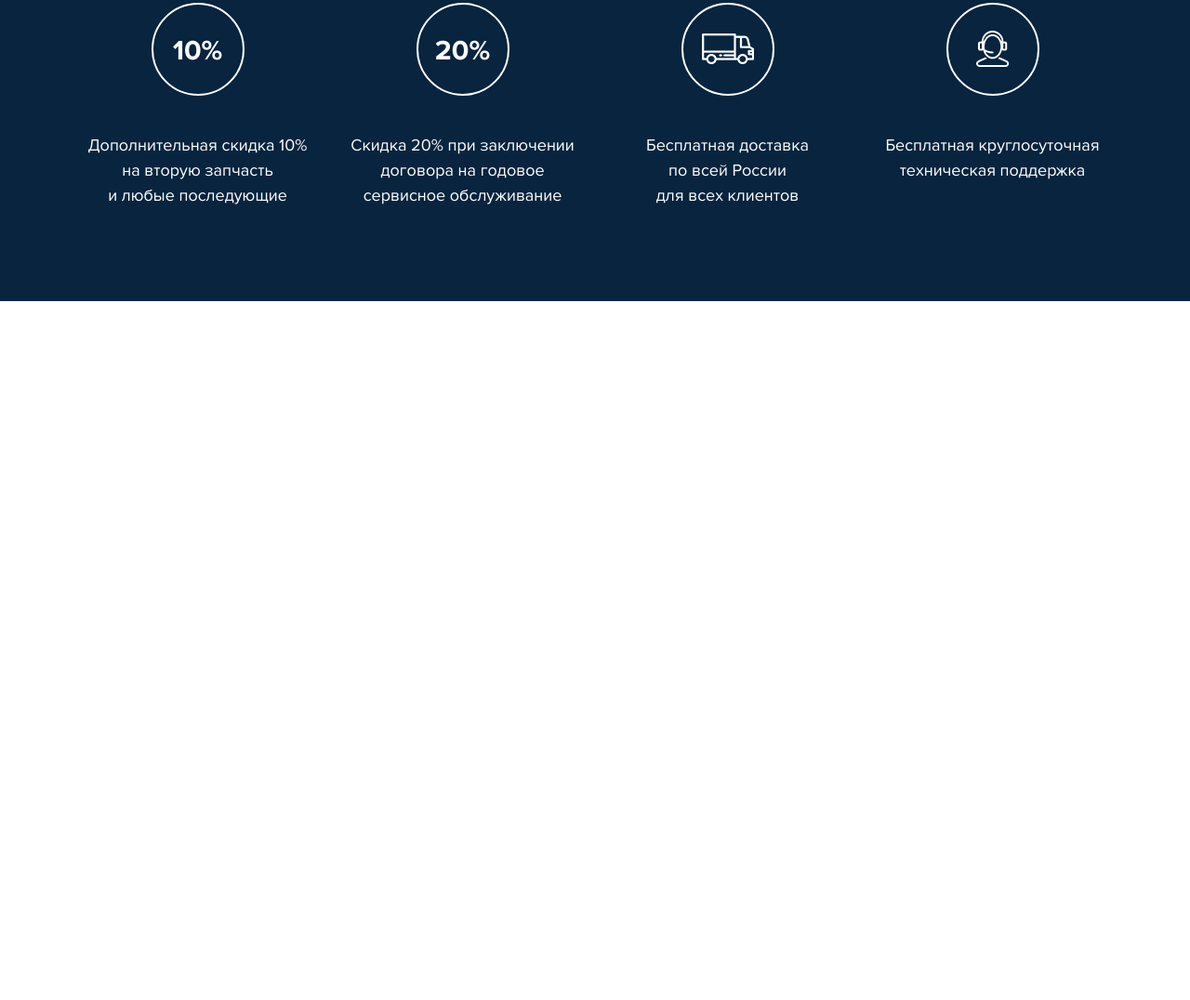
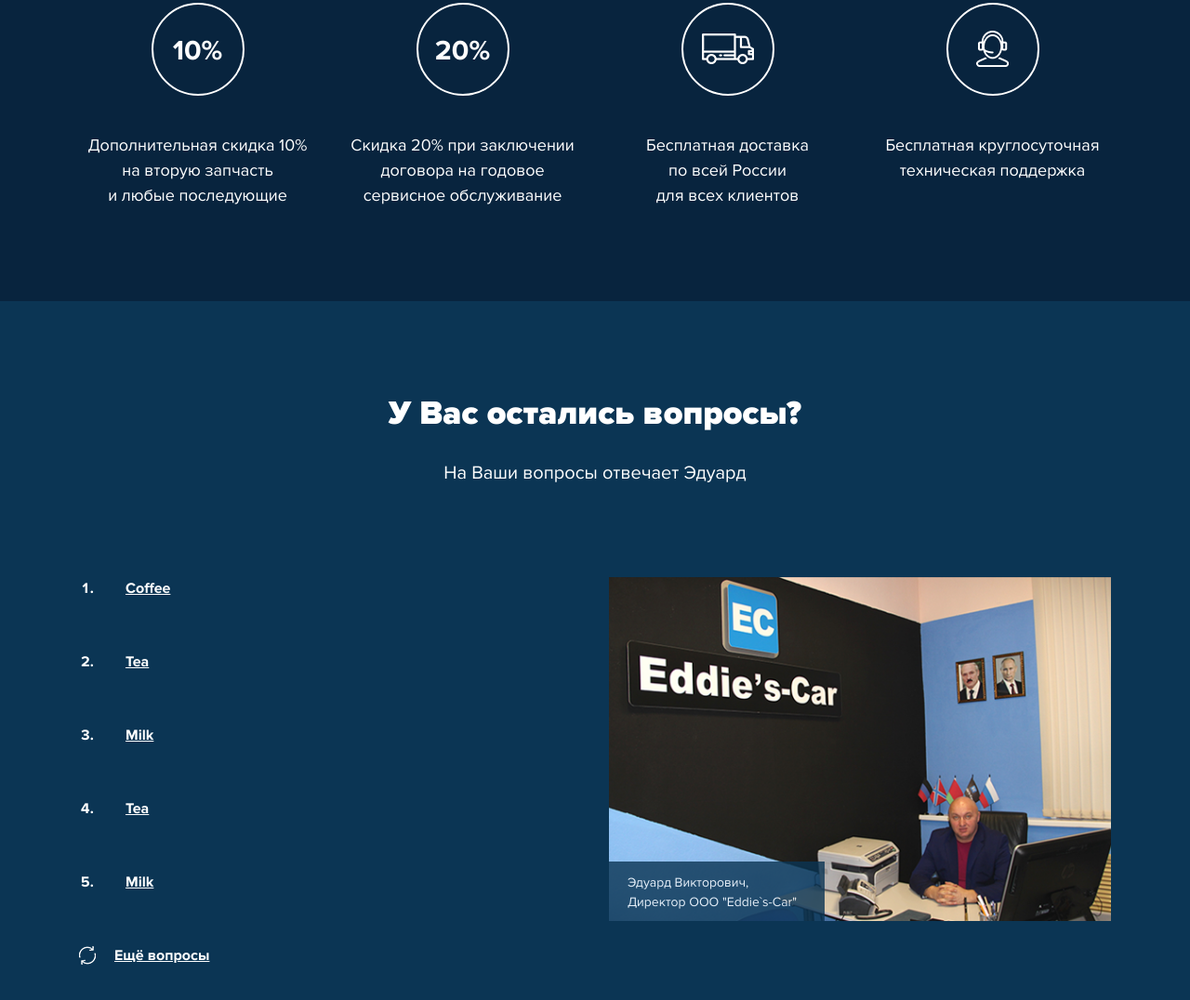
Before and after one commit to emoface1337/belaz, a plain HTML site: page index.html in a window 1280 px wide. Shown: the part 3984-5060 px from the top of the page at 93% size. Before the commit the page ends 4308 px from the top, so only its background shows below. Drawn offline with nearby package versions, Linux system fonts and the light colour scheme.

Commit message:
done desktop faq section w/o js

```diff
--- a/index.html
+++ b/index.html
@@ -163,8 +163,8 @@
                         <input type="text" id="code" placeholder="ВВЕДИТЕ АРТИКУЛ ДЕТАЛИ">
                         <div class="form-group__block">
                             <img src="img/price/price-form__phone.png" alt="Телефон">
-                            <label for="phone"></label>
-                            <input type="text" id="phone" placeholder="ВВЕДИТЕ ВАШ ТЕЛЕФОН">
+                            <label for="detail-phone"></label>
+                            <input type="text" id="detail-phone" placeholder="ВВЕДИТЕ ВАШ ТЕЛЕФОН">
                         </div>
                         <button type="submit" class="form-group__button">УЗНАТЬ ЦЕНУ</button>
                     </div>
@@ -269,6 +269,42 @@
         </div>
     </div>
 </section>
+
+<section class="faq">
+    <div class="container">
+        <div class="row">
+            <div class="col-xl-12 d-flex flex-column align-items-center">
+                <h1 class="section__title">У Вас остались вопросы?</h1>
+                <h2 class="section__description">На Ваши вопросы отвечает Эдуард </h2>
+            </div>
+        </div>
+        <div class="row">
+            <div class="col-xl-6">
+                <div class="faq-list">
+                    <ol>
+                        <li>Coffee</li>
+                        <li>Tea</li>
+                        <li>Milk</li>
+                        <li>Tea</li>
+                        <li>Milk</li>
+                    </ol>
+                    <div class="faq-list__reload d-flex align-items-center">
+                        <img src="img/faq/reload.png" alt="Ещё вопросы">
+                        Ещё вопросы
+                    </div>
+                </div>
+            </div>
+            <div class="col-xl-6">
+                <div class="faq-photo">
+                    <img class="img-fluid" src="img/faq/photo.png" alt="Директор">
+                    <div class="faq-photo__text">
+                        Эдуард Викторович,<br> Директор ООО "Eddie`s-Car"
+                    </div>
+                </div>
+            </div>
+        </div>
+    </div>
+</section>
 <script src="https://code.jquery.com/jquery-3.3.1.slim.min.js"
         integrity="sha384-q8i/X+965DzO0rT7abK41JStQIAqVgRVzpbzo5smXKp4YfRvH+8abtTE1Pi6jizo"
         crossorigin="anonymous"></script>
--- /dev/null
+++ b/scss/components/_faq.sass
@@ -0,0 +1,36 @@
+.faq
+  background-color: #0b3554
+  color: #fff
+  padding: 100px 0
+
+.faq-list
+  +ProximaNovaBold
+  font-size: 16px
+  text-decoration: underline
+  //cursor: pointer
+
+  & ol
+    padding-left: 20px
+
+  & li
+    padding-left: 30px
+    margin-bottom: 55px
+    cursor: pointer
+
+  &__reload
+    cursor: pointer
+    & img
+      width: 18px
+      height: 20px
+      margin-right: 20px
+
+.faq-photo
+  position: relative
+
+  &__text
+    padding: 12px 30px 10px 20px
+    position: absolute
+    left: 0
+    bottom: 0
+    background: #0b3554
+    opacity: .8
--- a/scss/main.sass
+++ b/scss/main.sass
@@ -8,6 +8,7 @@
 @import "components/detail"
 @import "components/warranty"
 @import "components/bonus"
+@import "components/faq"
 
 body
   font-size: 14px
```
Also changed, not shown: css/main.css, css/main.min.css, img/faq/photo.png (added), img/faq/reload.png (added).
